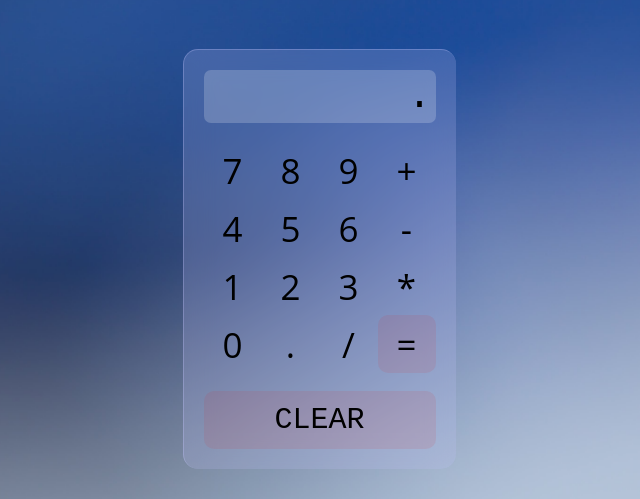
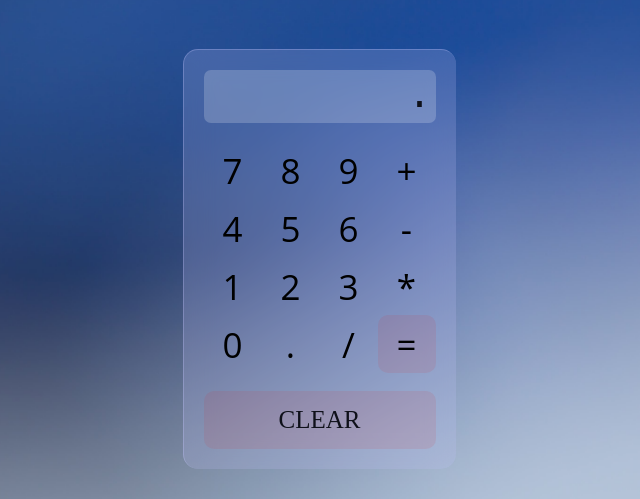
Before and after one commit to lazarchuk-v/Calculator, a website: page index.html in a window 1280 px wide. Shown: the part 149-648 px from the top of the page, 321-961 px from the left. Drawn offline with Linux system fonts and the light colour scheme.

```diff
--- a/css/style.css
+++ b/css/style.css
@@ -44,6 +44,7 @@
     text-align: end;
     padding: 4px;
     font-family: monospace;
+    color: #0f111a;
 }
 
 .screen:hover {
@@ -99,8 +100,10 @@
     width: 100%;
     background-color:  rgba(213, 43, 42,0.1);
     /*border-radius: 50px;*/
-    font-family: monospace;
-    font-size: 30px;
+    font-family: "Arial Rounded MT Bold";
+    font-size: 25px;
+    color: #0f111a;
+    /*font-weight: bold;*/
 }
 
 #clear:hover {
```
